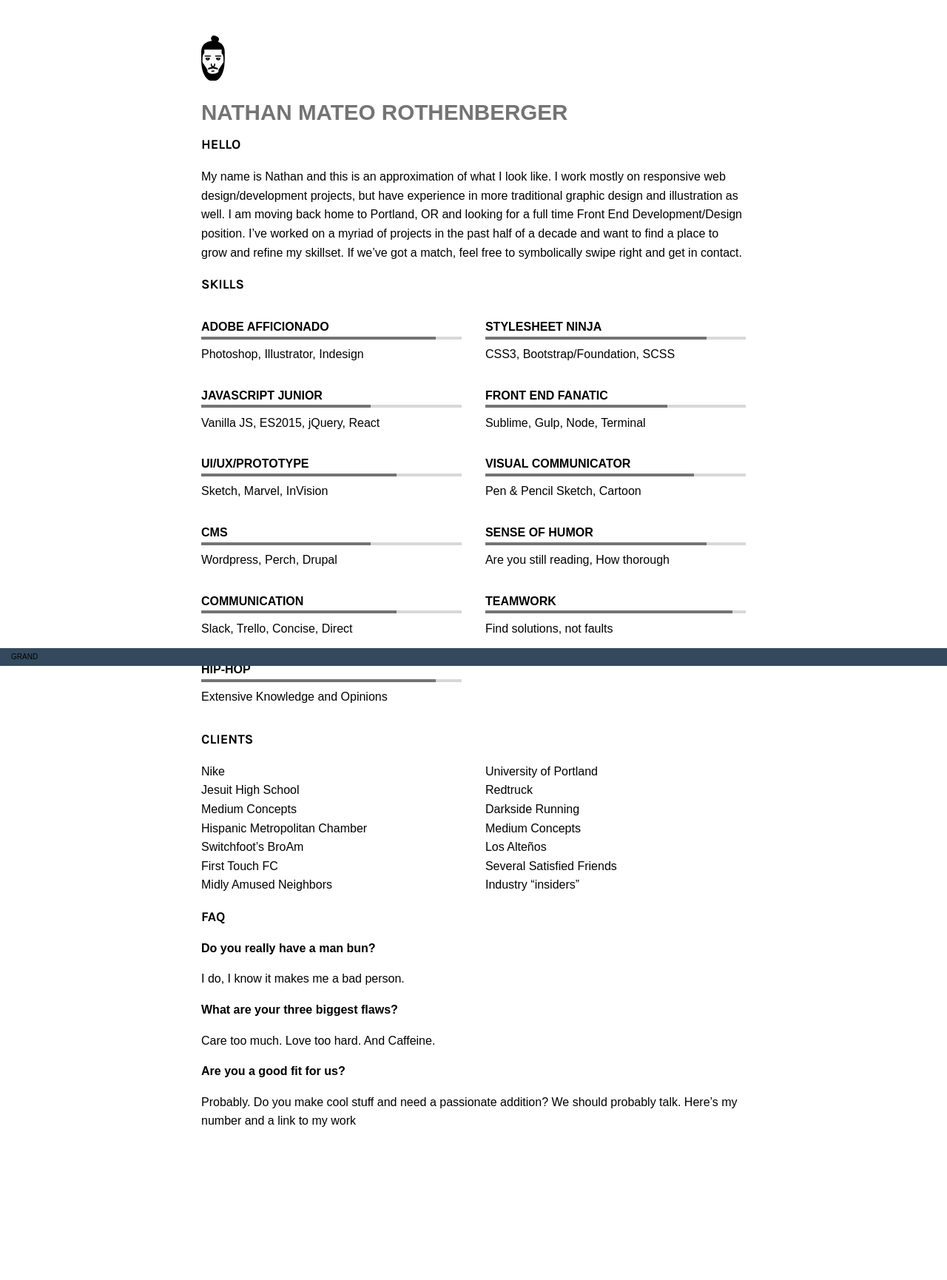
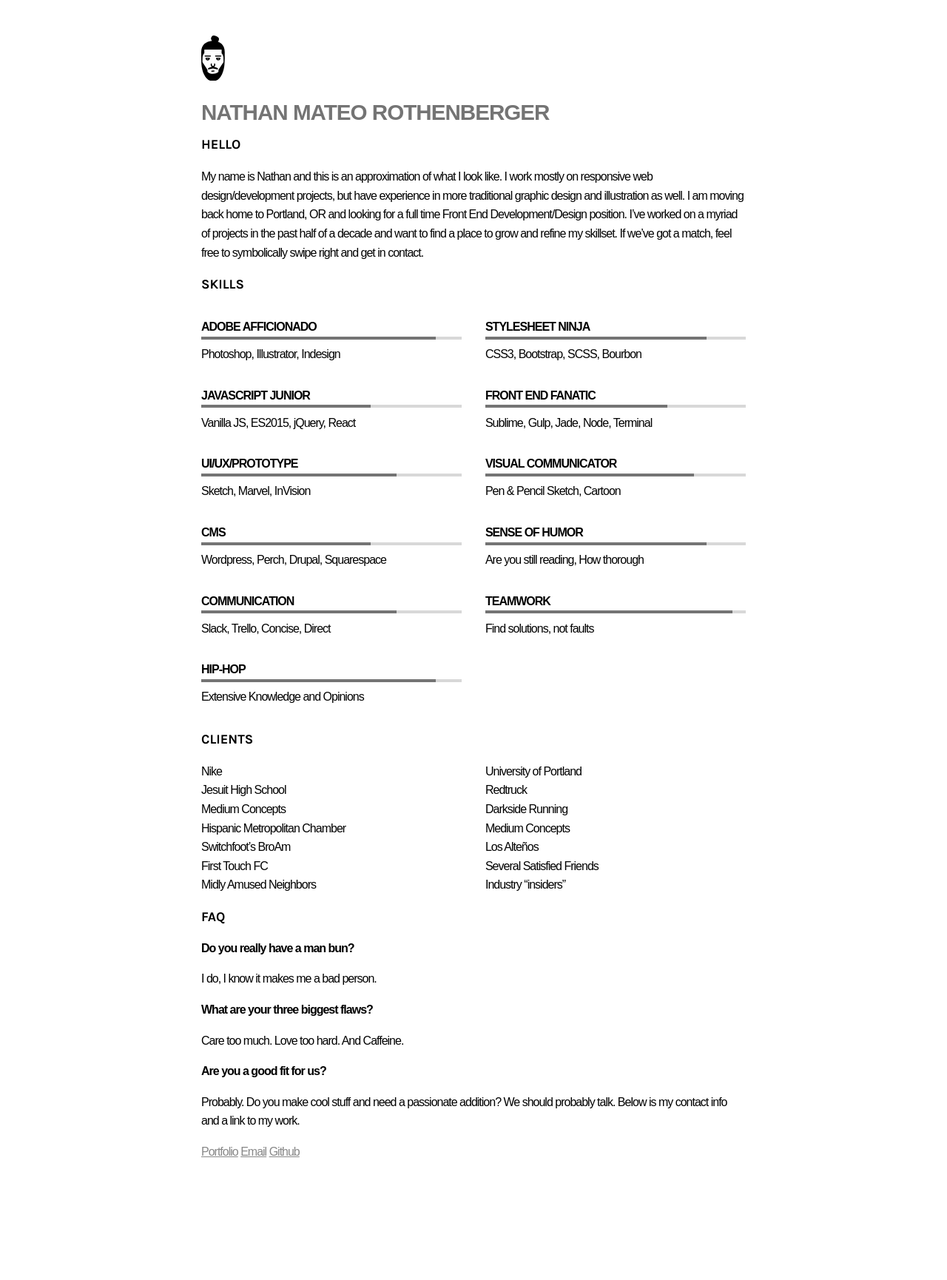
Before and after one commit to rttnbrgr/tales, a Jekyll site: the page built from resume.html, in a window 1280 px wide. Shown: the whole page at 74% size. Built offline with Jekyll 4.4.1, drawn with Linux system fonts in a browser that asks for light colours; nearby versions of some CDN libraries; Markdown is read by kramdown in place of the engine named in the settings; before the commit the page ends 1704 px from its top, so only the background shows below that.

Commit message:
Hide some posts, show one. Remove debug elements. CSS tweaks. Publish to surge for debug

```diff
--- a/_data/resume.yml
+++ b/_data/resume.yml
@@ -16,7 +16,8 @@
   title: Stylesheet Ninja,
   level: 100,
   hack: 17,
-  details: 'CSS3, Bootstrap/Foundation, SCSS',
+  # details: 'CSS3, Bootstrap/Foundation, SCSS',
+  details: 'CSS3, Bootstrap, SCSS, Bourbon',
   tag: dev
 }
 - {
@@ -30,7 +31,7 @@
   title: Front End Fanatic,
   level: 50,
   hack: 14,
-  details: 'Sublime, Gulp, Node, Terminal',
+  details: 'Sublime, Gulp, Jade, Node, Terminal',
   tag: dev
 }
 - {
@@ -51,7 +52,7 @@
   title: CMS,
   level: 50,
   hack: 13,
-  details: 'Wordpress, Perch, Drupal',
+  details: 'Wordpress, Perch, Drupal, Squarespace',
   tag: dev
 }
 - {
@@ -105,4 +106,4 @@
 - { question: 'What are your three biggest flaws?',
     answer: 'Care too much. Love too hard. And Caffeine.' }
 - { question: 'Are you a good fit for us?',
-    answer: 'Probably. Do you make cool stuff and need a passionate addition? We should probably talk. Here’s my number and a link to my work' }
+    answer: 'Probably. Do you make cool stuff and need a passionate addition? We should probably talk. Below is my contact info and a link to my work.' }
--- a/_data/settings.yml
+++ b/_data/settings.yml
@@ -31,3 +31,4 @@
 - {type: email, data: 'nroth10@gmail.com', icon: envelope, url: "mailto:nroth10@gmail.com" }
 
 twitter: tayoxlife
+# portfolio: http://rottenburger.com
--- a/assets/css/3-modules/_modules-index.scss
+++ b/assets/css/3-modules/_modules-index.scss
@@ -23,13 +23,8 @@
 // SFP
 @import "sfp-index";
 
-
 // Coming Soon
 @import 'coming-soon';
-
-
-
-
 
 // SKILLS
 
@@ -50,6 +45,7 @@
 	font-family: "letter-gothic-std",sans-serif;
 	font-style: normal;
 	font-weight: 400;
+	letter-spacing: -1px;
 
 	h1 {
 		color: $grey-med;
--- a/assets/css/tayo.scss
+++ b/assets/css/tayo.scss
@@ -23,3 +23,8 @@
 @import "3-modules/modules-index";
 // Page
 // @import "4-page/page-index";
+
+
+.debug {
+	display: none!important;
+}
--- a/resume.html
+++ b/resume.html
@@ -6,7 +6,7 @@
 {% include head.html %}
 
 <body>
-<div class="size-testr"></div>
+<div class="size-testr debug"></div>
 <!-- inject stuff in here -->
 <div class="content__wrapper">
 	<a href='{{site.baseurl}}'>{% include svg/avi.html %}</a>
@@ -48,6 +48,12 @@
 		<p>{{q.answer}}</p>
 	{% endfor %}
 
+	{% for l in site.data.settings.channels %}
+	<a href="{{l.link}}">{{l.label}}</a>
+	{% endfor %}
+
+
+
 </div>
 
 
```
Also changed, not shown: _drafts/2012-02-07-example-content.md (renamed from _posts/2012-02-07-example-content.md), _posts/2015-06-28-first-day-of-the-rest-of-your-life.md (renamed from _drafts/2015-06-28-first-day-of-the-rest-of-your-life.md).
